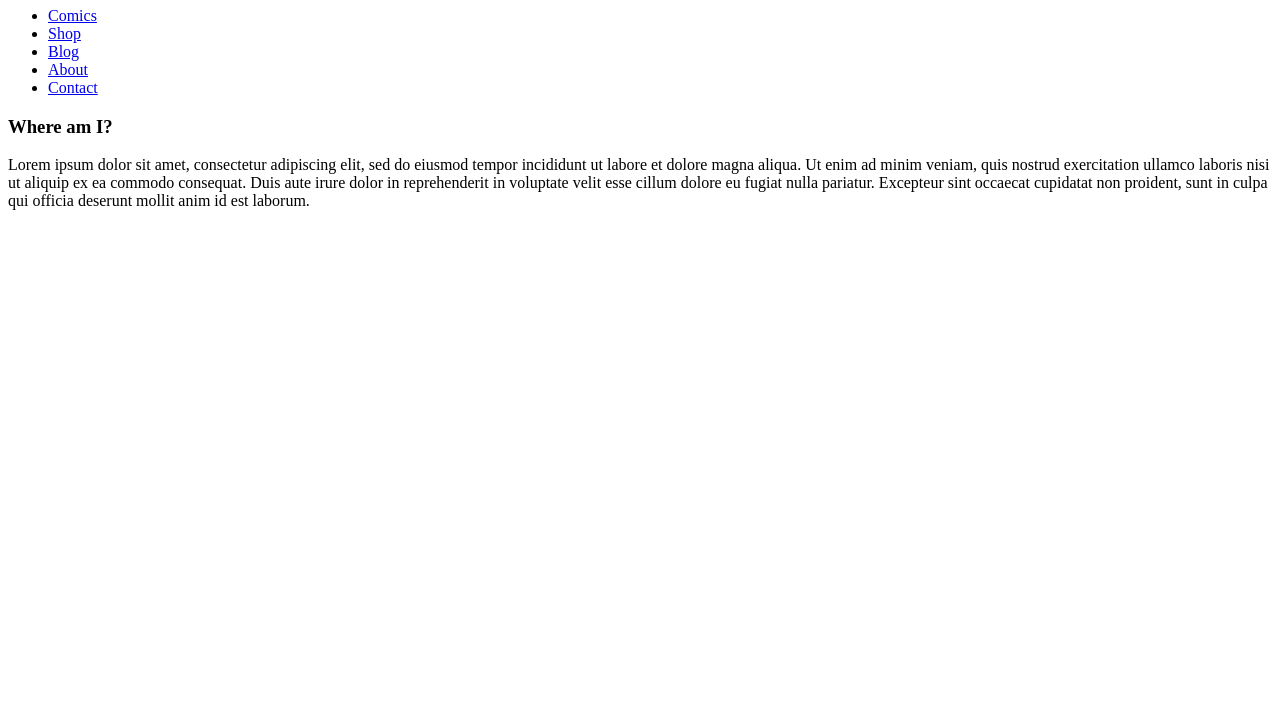
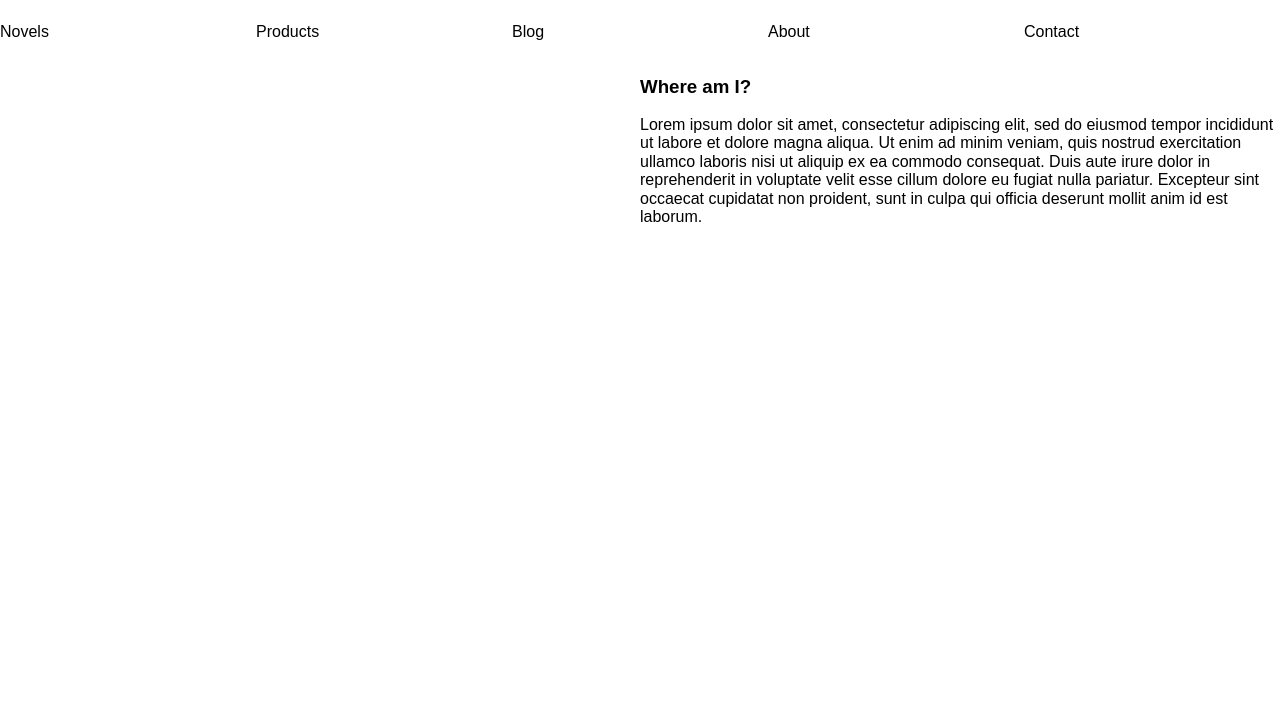
Before and after one commit to starcami/graph240-cami, a plain HTML site: page index.html in a window 1280 px wide. Shown: the part 73-800 px from the top of the page. Drawn offline with nearby package versions, Linux system fonts and the light colour scheme; a web font is replaced by a local one.

Commit message:
Update index.html

```diff
--- a/index.html
+++ b/index.html
@@ -1,26 +1,48 @@
 <!DOCTYPE html>
 <html>
 <head>
+	<link rel="stylesheet" href="mystyle.css" >
+	<link rel="stylesheet" href="stylesheet.css">
+    <link rel="stylesheet" href="https://cdn.jsdelivr.net/npm/purecss@3.0.0/build/grids-responsive-min.css">
+    <link rel="stylesheet" href="https://cdn.jsdelivr.net/npm/purecss@3.0.0/build/pure-min.css" integrity="sha384-X38yfunGUhNzHpBaEBsWLO+A0HDYOQi8ufWDkZ0k9e0eXz/tH3II7uKZ9msv++Ls" crossorigin="anonymous">
+    <link href="https://fonts.googleapis.com/css2?family=Agbalumo&display=swap" rel="stylesheet">
+    <meta name="viewport" content="width=device-width, initial-scale=">
 <title>Cookie Cupid Co.</title>
 </head>
 
 <body>
+	 <div class="mymargin" >
 
-<h1>Cookie Cupid co.</h1>
+		<h1>Cookie Cupid co.</h1>
 
-<ul>
-  <li><a class="active" href="#comics">Comics</a></li>
-  <li><a href="#shop">Shop</a></li>
-  <li><a href="#blog">Blog</a></li>
-  <li><a href="#about">About</a></li>
-  <li><a href="#contact">Contact</a></li>
-</ul>
+		    </div>
+		    <div class="huh">
+		    <div class="pure-g">
+
+		        <div class="pure-u-1-5"><p>Novels</p></div>
+		        <div class="pure-u-1-5"><p>Products</p></div>
+		        <div class="pure-u-1-5"><p>Blog</p></div>
+		        <div class="pure-u-1-5"><p>About</p></div>
+		        <div class="pure-u-1-5"><p>Contact</p></div>
 
 
-<h3>Where am I?</h3>
+		    </div>
 
-<p>Lorem ipsum dolor sit amet, consectetur adipiscing elit, sed do eiusmod tempor incididunt ut labore et dolore magna aliqua. Ut enim ad minim veniam, quis nostrud exercitation ullamco laboris nisi ut aliquip ex ea commodo consequat. Duis aute irure dolor in reprehenderit in voluptate velit esse cillum dolore eu fugiat nulla pariatur. Excepteur sint occaecat cupidatat non proident, sunt in culpa qui officia deserunt mollit anim id est laborum.</p>
+		    </div>
+		    <div class="pure-g">
+		        <div class="pure-u-1-2">
+		            <div class="graybox">
 
-</body>
+		                </div>
+		             </div>
+
+		<div class="pure-u-1-2">
+		<h3>Where am I?</h3>
+
+		<p>Lorem ipsum dolor sit amet, consectetur adipiscing elit, sed do eiusmod tempor incididunt ut labore et dolore magna aliqua. Ut enim ad minim veniam, quis nostrud exercitation ullamco laboris nisi ut aliquip ex ea commodo consequat. Duis aute irure dolor in reprehenderit in voluptate velit esse cillum dolore eu fugiat nulla pariatur. Excepteur sint occaecat cupidatat non proident, sunt in culpa qui officia deserunt mollit anim id est laborum.</p>
+
+		</div>
+
+		</body>
 
 </html>
```
